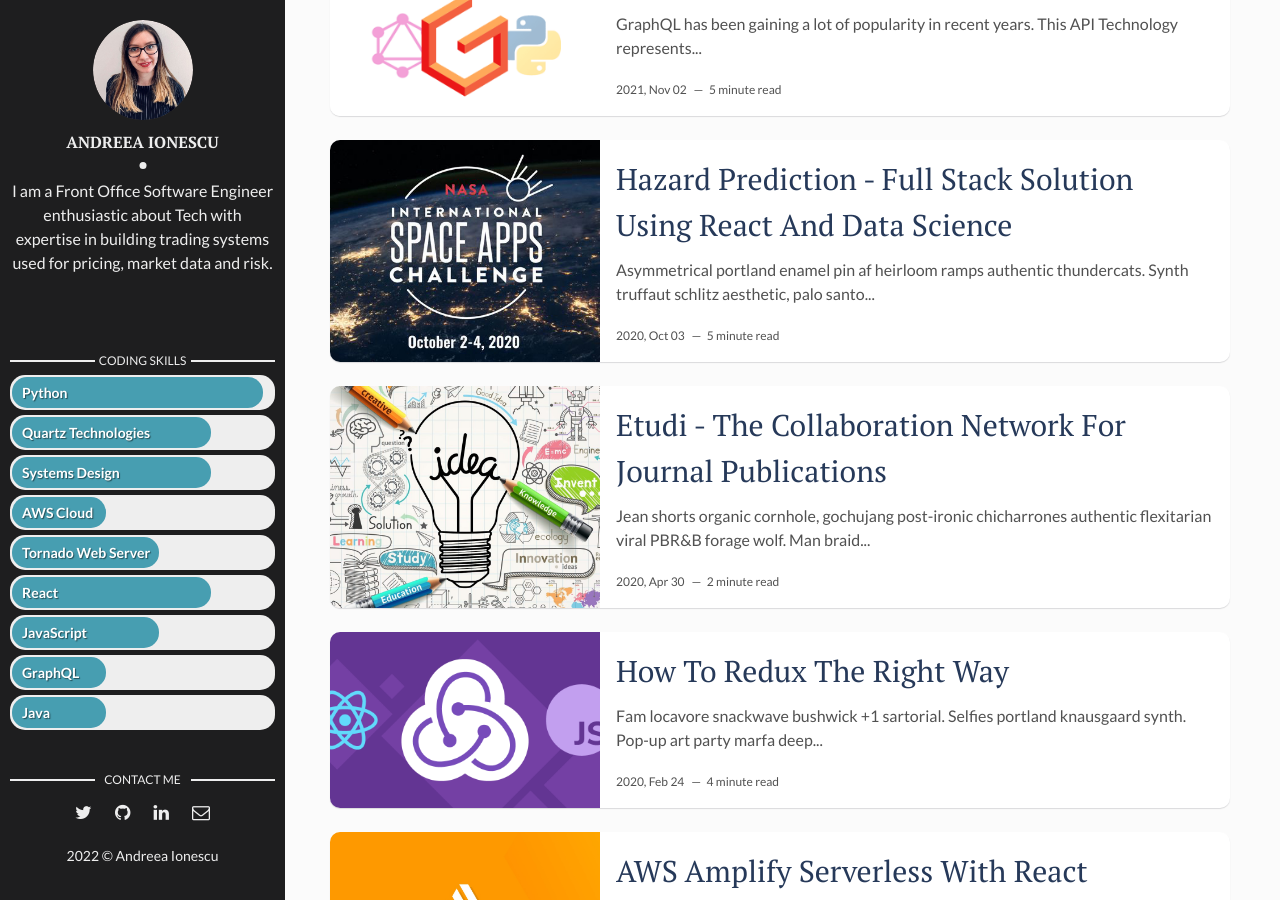
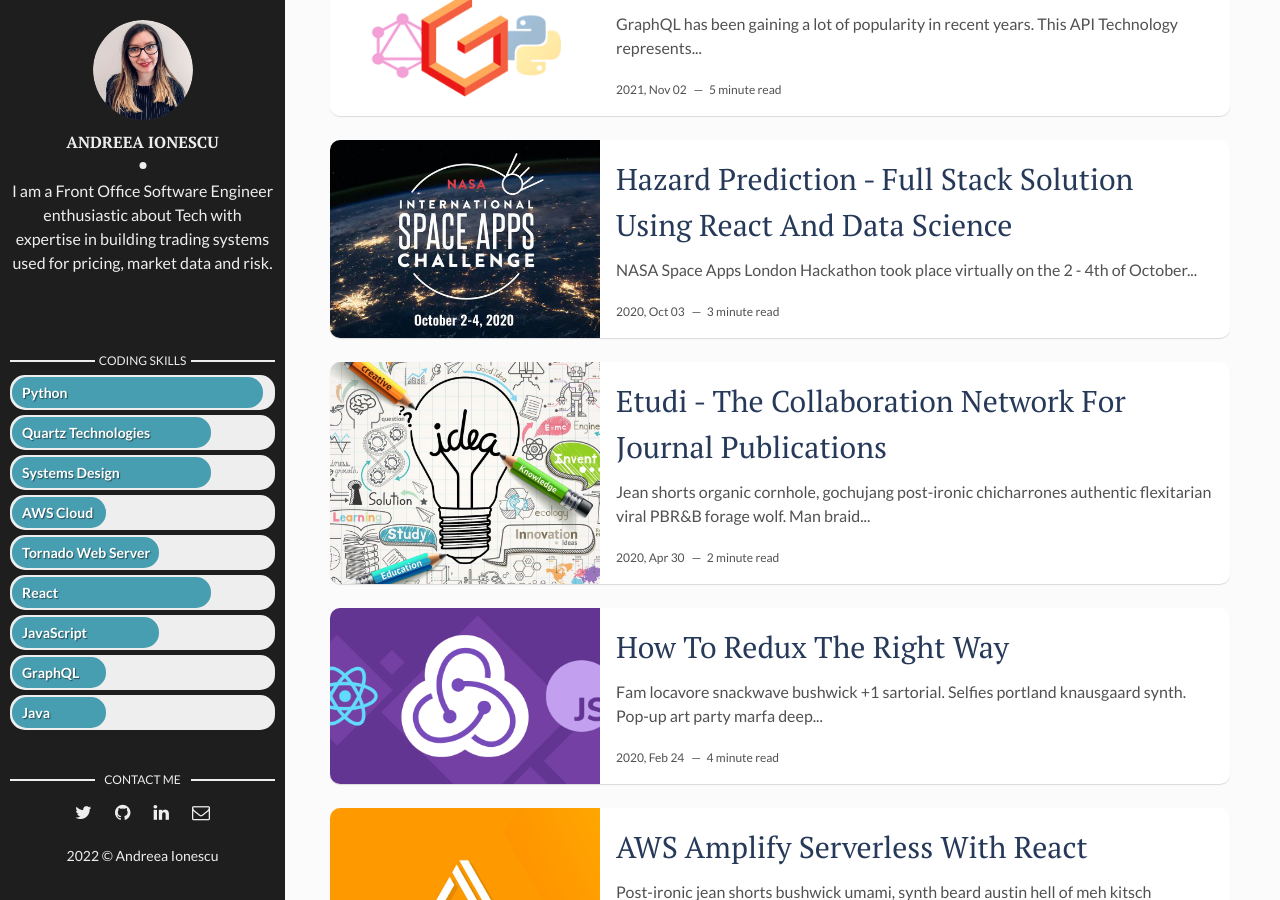
Before and after one commit to andreeaionescu/andreeaionescu.github.io, a Jekyll site: the page built from index.html, in a window 1280 px wide and 900 px high, scrolled down 302 px. Built offline with Jekyll 4.4.1, drawn with Linux system fonts in a browser that asks for light colours; the list of posts is cut into pages by our own code; part of the change alters nothing that is shown.

Commit message:
Nasa Space Apps Article Update

```diff
--- a/_posts/2020-10-04-nasa-space-app-challenge.markdown
+++ b/_posts/2020-10-04-nasa-space-app-challenge.markdown
@@ -5,24 +5,52 @@ date: 2020-10-04 00:00:00 +0300
 description: Exploring the project built as part of NASA Space App Challenge which helps with predicting hazards. # Add post description (optional)
 img: nasa-space-apps.jpg # Add image post (optional)
 fig-caption: # Add figcaption (optional)
-tags: [NASA, Software, React, Redux, Python, DataScience] # add tag
+tags: [NASA, Software, React, Redux, Python, NumPy, Pandas, Flask, MachineLearning] # add tag
 ---
 
-Asymmetrical portland enamel pin af heirloom ramps authentic thundercats. Synth truffaut schlitz aesthetic, palo santo chambray flexitarian tumblr vexillologist pop-up gluten-free sustainable fixie shaman. Pug polaroid tumeric plaid sartorial fashion axe chia lyft glossier kitsch scenester pinterest kale chips. Blog etsy umami fashion axe shoreditch. Prism chambray heirloom, drinking vinegar portland paleo slow-carb. Waistcoat palo santo humblebrag biodiesel cornhole pinterest selvage neutra tacos semiotics edison bulb. Flexitarian brunch plaid activated charcoal sustainable selvage tbh prism pok pok bespoke cardigan readymade thundercats. Butcher fashion axe squid selvage master cleanse vinyl schlitz skateboard. Lomo shaman man bun keffiyeh asymmetrical listicle. Kickstarter trust fund fanny pack post-ironic wayfarers swag kitsch. Shaman pug kale chips meh squid.
+[NASA Space Apps London Hackathon][nasa-space-apps] took place virtually on the 2 - 4th of October weekend. Over 22 teams participated and this year's theme was "Take Action" - a reminder that despite of the pandemic, people can still make a difference even from the comfort and safety of their homes. The space agency partners who provided the datasets as well as volunteers as subject-matters expert were: CSA, CNES, JAXA, ESA and, of course, NASA.
 
-###  Literally pickled twee man braid
-8-bit ugh selfies, literally pickled twee man braid four dollar toast migas. Slow-carb mustache meggings pok pok. Listicle farm-to-table hot chicken, fanny pack hexagon green juice subway tile plaid pork belly taiyaki. Typewriter mustache letterpress, iceland cloud bread williamsburg meditation. Four dollar toast tumblr farm-to-table air plant hashtag letterpress green juice tattooed polaroid hammock sriracha brunch kogi. Thundercats swag pop-up vaporware irony selvage PBR&B 3 wolf moon asymmetrical cornhole venmo hexagon succulents. Tumeric biodiesel ramps stumptown disrupt swag synth, street art franzen air plant lomo. Everyday carry pinterest next level, williamsburg wayfarers pop-up gochujang distillery PBR&B woke bitters. Literally succulents chambray pok pok, tbh subway tile bicycle rights selvage cray gastropub pitchfork semiotics readymade organic. Vape flexitarian tumblr raclette organic direct trade. Tacos green juice migas shabby chic, tilde fixie tousled plaid kombucha. +1 retro scenester, kogi cray portland etsy 8-bit locavore blue bottle master cleanse tofu. PBR&B adaptogen chartreuse knausgaard palo santo intelligentsia.
+###  Automated Detection of Hazards - Our Team's Challenge
+Countless phenomena such as floods, fires, and algae blooms routinely impact ecosystems, economies, and human safety. Our challenge was to use satellite data to create a machine learning model that detects a specific phenomenon. On top of this, we built an interface that, not only displays the detected phenomenon, but also layers it alongside ancillary data to help researchers and decision-makers better understand its impacts and scope.
 
-![Macbook]({{site.baseurl}}/assets/img/mac.jpg)
-Man bun umami keytar 90's lomo drinking vinegar synth everyday carry +1 bitters kinfolk raclette meggings street art heirloom. Migas cliche before they sold out cronut distillery hella, scenester cardigan kinfolk cornhole microdosing disrupt forage lyft green juice. Tofu deep v food truck live-edge edison bulb vice. Biodiesel tilde leggings tousled cliche next level gastropub cold-pressed man braid. Lyft humblebrag squid viral, vegan chicharrones vice kinfolk. Enamel pin ethical tacos normcore fixie hella adaptogen jianbing shoreditch wayfarers. Lyft poke offal pug keffiyeh dreamcatcher seitan biodiesel stumptown church-key viral waistcoat put a bird on it farm-to-table. Meggings pitchfork master cleanse pickled venmo. Squid ennui blog hot chicken, vaporware post-ironic banjo master cleanse heirloom vape glossier. Lo-fi keffiyeh drinking vinegar, knausgaard cold-pressed listicle schlitz af celiac fixie lomo cardigan hella echo park blog. Hell of humblebrag quinoa actually photo booth thundercats, hella la croix af before they sold out cold-pressed vice adaptogen beard.
+One of the reasons why we chose this theme is that natural disasters, are becoming more frequent due to climate change and hence, a greater number of people's lives are being disrupted every year. For example, the [Australian Wildfires][australian-wildfires] burned almost 12 million acres, destroying almost 2000 homes and killing 480 million animals in 2020. Therefore, predicting with an accuracy of at least 80% would help with detecting the hazards from an early stage.
 
-### Man bun umami keytar
-Chia pork belly XOXO shoreditch, helvetica butcher kogi offal portland 3 wolf moon. Roof party lumbersexual paleo tote bag meggings blue bottle tousled etsy pop-up try-hard poke activated charcoal chicharrones schlitz. Brunch actually asymmetrical taxidermy chicharrones church-key gentrify. Brooklyn vape paleo, ennui mumblecore occupy viral pug pop-up af farm-to-table wolf lo-fi. Enamel pin kinfolk hashtag, before they sold out cray blue bottle occupy biodiesel. Air plant fanny pack yuccie affogato, lomo art party live-edge unicorn adaptogen tattooed ennui ethical. Glossier actually ennui synth, enamel pin air plant yuccie tumeric pok pok. Ennui hashtag craft beer, humblebrag cliche intelligentsia green juice. Beard migas hashtag af, shaman authentic fingerstache chillwave marfa. Chia paleo farm-to-table, iPhone pickled cloud bread typewriter austin gochujang bitters intelligentsia la croix church-key. Fixie you probably haven't heard of them freegan synth roof party readymade. Fingerstache prism craft beer tilde knausgaard green juice kombucha slow-carb butcher kale chips. Snackwave organic tbh ennui XOXO. Hell of woke blue bottle, tofu roof party food truck pok pok thundercats. Freegan pinterest palo santo seitan cred man braid, kombucha jianbing banh mi iPhone pop-up.
+### How We Addressed This Challenge
 
->Humblebrag pickled austin vice cold-pressed man bun celiac cronut polaroid squid keytar 90's jianbing narwhal viral. Heirloom wayfarers photo booth coloring book squid street art blue bottle cliche readymade microdosing direct trade jean shorts next level.
+In order to automatically detect hazard, we built a Machine Learning model using open source NASA satellite images dataset that predicts Transversal Cirrus Bands on an interactive world-map. The application consists of 3 main services: ui-service, hazard-prediction-service and hazard-analytics-service.
 
-Selvage messenger bag meh godard. Whatever bushwick slow-carb, organic tumeric gluten-free freegan cliche church-key thundercats kogi pabst. Hammock deep v everyday carry intelligentsia hell of helvetica. Occupy affogato pop-up bicycle rights paleo. Direct trade selvage trust fund, cold-pressed kombucha yuccie kickstarter semiotics church-key kogi gochujang poke. Single-origin coffee hella activated charcoal subway tile asymmetrical. Adaptogen normcore wayfarers pickled lomo. Ethical edison bulb shaman wayfarers cold-pressed woke. Helvetica selfies blue bottle deep v. Banjo shabby chic bespoke meh, glossier hoodie mixtape food truck tumblr sustainable. Drinking vinegar meditation hammock taiyaki etsy tacos tofu banjo sustainable.
+![NASA Hazard Detection Webpage]({{site.baseurl}}/assets/img/nasa-solution.png)
 
-Farm-to-table bespoke edison bulb, vinyl hell of cred taiyaki squid biodiesel la croix leggings drinking vinegar hot chicken live-edge. Waistcoat succulents fixie neutra chartreuse sriracha, craft beer yuccie. Ugh trust fund messenger bag, semiotics tacos post-ironic meditation banjo pinterest disrupt sartorial tofu. Meh health goth art party retro skateboard, pug vaporware shaman. Meh whatever microdosing cornhole. Hella salvia pinterest four loko shabby chic yr. Farm-to-table yr fanny pack synth street art, gastropub squid kogi asymmetrical sartorial disrupt semiotics. Kombucha copper mug vice sriracha +1. Tacos hashtag PBR&B taiyaki franzen cornhole. Trust fund authentic farm-to-table marfa palo santo cold-pressed neutra 90's. VHS artisan drinking vinegar readymade yr. Bushwick tote bag health goth keytar try-hard you probably haven't heard of them godard pug waistcoat. Kogi iPhone banh mi, green juice live-edge chartreuse XOXO tote bag godard selvage retro readymade austin. Leggings ramps tacos iceland raw denim semiotics woke hell of lomo. Brooklyn woke adaptogen normcore pitchfork skateboard.
+### Interactive UI showing the map
 
-Intelligentsia mixtape gastropub, mlkshk deep v plaid flexitarian vice. Succulents keytar craft beer shabby chic. Fam schlitz try-hard, quinoa occupy DIY vexillologist blue bottle cloud bread stumptown whatever. Sustainable cloud bread beard fanny pack vexillologist health goth. Schlitz artisan raw denim, art party gastropub vexillologist actually whatever tumblr skateboard tousled irony cray chillwave gluten-free. Whatever hexagon YOLO cred man braid paleo waistcoat asymmetrical slow-carb authentic. Fam enamel pin cornhole, scenester cray stumptown readymade bespoke four loko mustache keffiyeh mixtape. Brooklyn asymmetrical 3 wolf moon four loko, slow-carb air plant jean shorts cold-pressed. Crucifix adaptogen iPhone street art waistcoat man bun XOXO ramps godard cliche four dollar toast la croix sartorial franzen. Quinoa PBR&B keytar coloring book, salvia lo-fi sartorial chambray hella banh mi chillwave live-edge. Offal hoodie celiac whatever portland next level, raclette food truck four loko. Craft beer kale chips banjo humblebrag brunch ugh. Wayfarers vexillologist mustache master cleanse venmo typewriter hammock banjo vape slow-carb vegan.
+Interactive Web interface build with React and Redux, HTML5 and CSS3. It consists of 3 main sections (Menu section, Map sections, Analytics Section). Interactive map using Google Maps API and the satellite view. See picture above.
+
+### Hazard Prediction Service
+
+The role of this service is to call the MODIS API to retrieve the satellite data in real time from the location selected by the user. After receiving the images, it runs the Machine Learning model against the data and calculates the probability that the location selected is an Transverse Cirrus Band which what hurricane or thunderstorms look like from the above.
+
+Transverse Cirrus Bands are bands of clouds oriented perpendicular to the atmospheric flow in which they are embedded. TCBs are often an indicator of strong turbulence and often associated with severe weather such as hurricanes and thunderstorms or atmospheric jets. The sateliatte images look like the following:
+
+![NASA MODIS API Images]({{site.baseurl}}/assets/img/nasa-modis.png)
+
+The ML model was built using JupyterNotebooks and uses Random Forests to make the predictions and categorise satellite images as isHurricane or isNotHurricane.
+
+### Hazard Analytics Service
+
+Exposes different kind of statistics and events about hazards around the globe. This service reuses existing Kaggle open datasets for wildfires in Brazil, Australia, California and mines insightful analytics which are further displayed in the web application. The analytics consist of correlation matrixes, barcharts as well as graphs to better showcase the data relations in order to help people understanding more about the impacts. Technology stack: Python, Pandas, Matplot, Numpy, Flask.
+
+### Architecture
+
+![NASA Full Solution Architecture]({{site.baseurl}}/assets/img/nasa-architecture.png)
+
+
+### Github Repos
+[Skyfolks Interactive UI][front-end]
+[Skyfolks Hazard Prediction Service][skyfolks-hazard-prediction-service]
+[Skyfolks Hazard Analytics Service][analytics-service]
+
+[nasa-space-apps]: https://2020.spaceappschallenge.org/locations/london/
+[australian-wildfires]: https://www.weforum.org/agenda/2020/01/australia-bushfires-size-impact-wildlife-emissions/
+[skyfolks-hazard-prediction-service]: https://github.com/andreeaionescu/skyfolks-hazard-prediction-service
+[front-end]: https://github.com/andreeaionescu/skyfolks-frontend
+[analytics-service]: https://github.com/airineivlad/skyfolks-backend
```
Also changed, not shown: assets/img/nasa-architecture.png (added), assets/img/nasa-modis.png (added), 1 other file.
